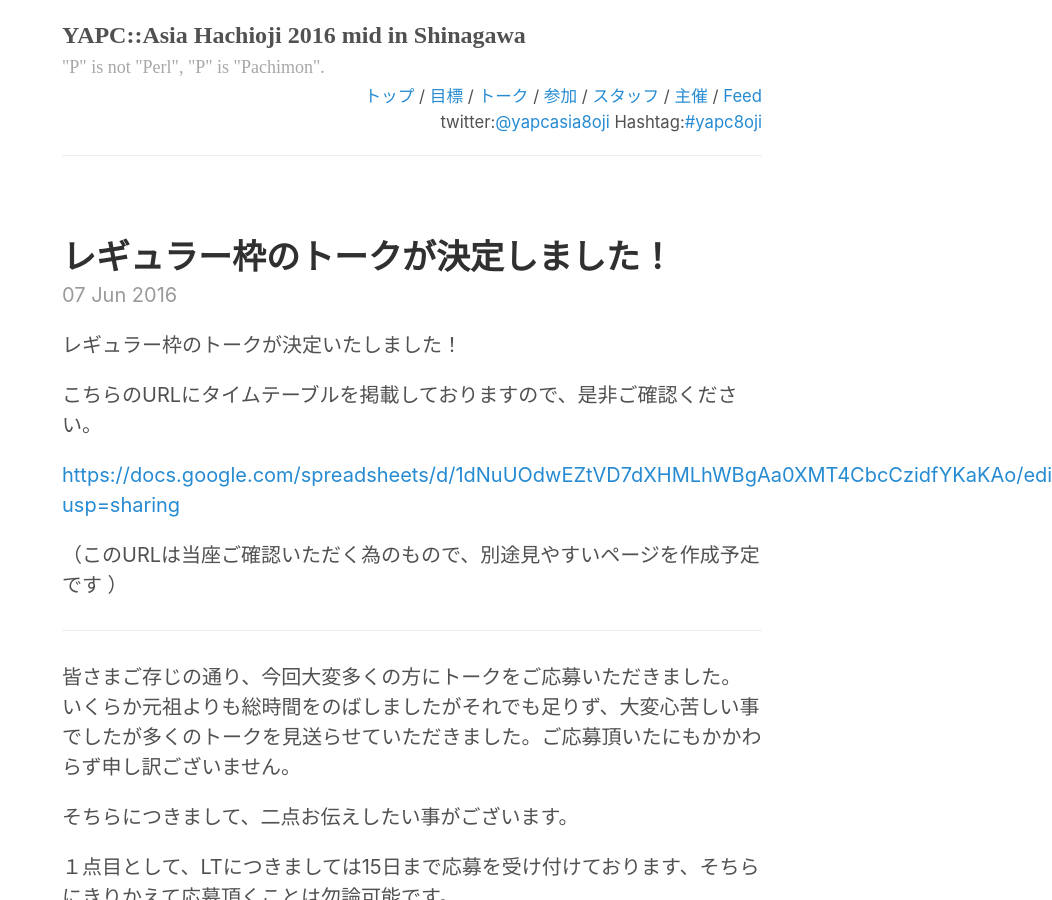
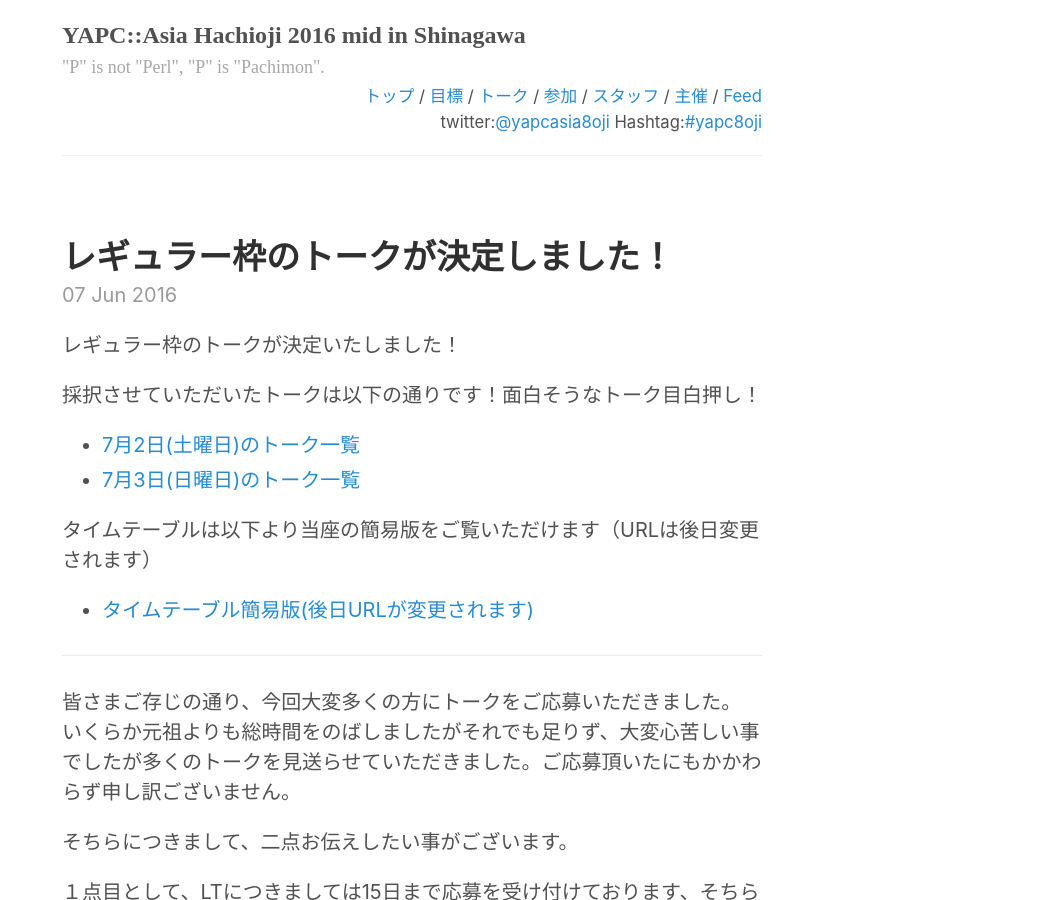
Before and after one commit to hachiojipm/yapcasia-8oji-2016mid, a Jekyll site: the page built from _posts/2016-06-07-please-check-talks-list.md, in a window 1280 px wide and 900 px high. Shown: the whole window, without its empty margins (228-1280 px from the left). Built offline with Jekyll 4.4.1, drawn with Linux system fonts in a browser that asks for light colours; comment, search, counter and statistics services are not loaded.

Commit message:
update talk

```diff
--- a/_posts/2016-06-07-please-check-talks-list.md
+++ b/_posts/2016-06-07-please-check-talks-list.md
@@ -5,11 +5,14 @@
 
 レギュラー枠のトークが決定いたしました！
 
-こちらのURLにタイムテーブルを掲載しておりますので、是非ご確認ください。
+採択させていただいたトークは以下の通りです！面白そうなトーク目白押し！
 
-[https://docs.google.com/spreadsheets/d/1dNuUOdwEZtVD7dXHMLhWBgAa0XMT4CbcCzidfYKaKAo/edit?usp=sharing](https://docs.google.com/spreadsheets/d/1dNuUOdwEZtVD7dXHMLhWBgAa0XMT4CbcCzidfYKaKAo/edit?usp=sharing)
+- [7月2日(土曜日)のトーク一覧](https://github.com/hachiojipm/yapcasia-8oji-2016mid-timetable/issues?q=is%3Aissue+is%3Aopen+label%3A7%2F2%28%E5%9C%9F%29%E6%B1%BA%E5%AE%9A)
+- [7月3日(日曜日)のトーク一覧](https://github.com/hachiojipm/yapcasia-8oji-2016mid-timetable/issues?q=is%3Aissue+is%3Aopen+label%3A7%2F3%28%E6%97%A5%29%E6%B1%BA%E5%AE%9A)
 
-（このURLは当座ご確認いただく為のもので、別途見やすいページを作成予定です ）
+タイムテーブルは以下より当座の簡易版をご覧いただけます（URLは後日変更されます）
+
+- [タイムテーブル簡易版(後日URLが変更されます)](/2016/06/07/please-check-talks-list/)
 
 ***
 
```
Also changed, not shown: talks.md (+1 -1 lines).
